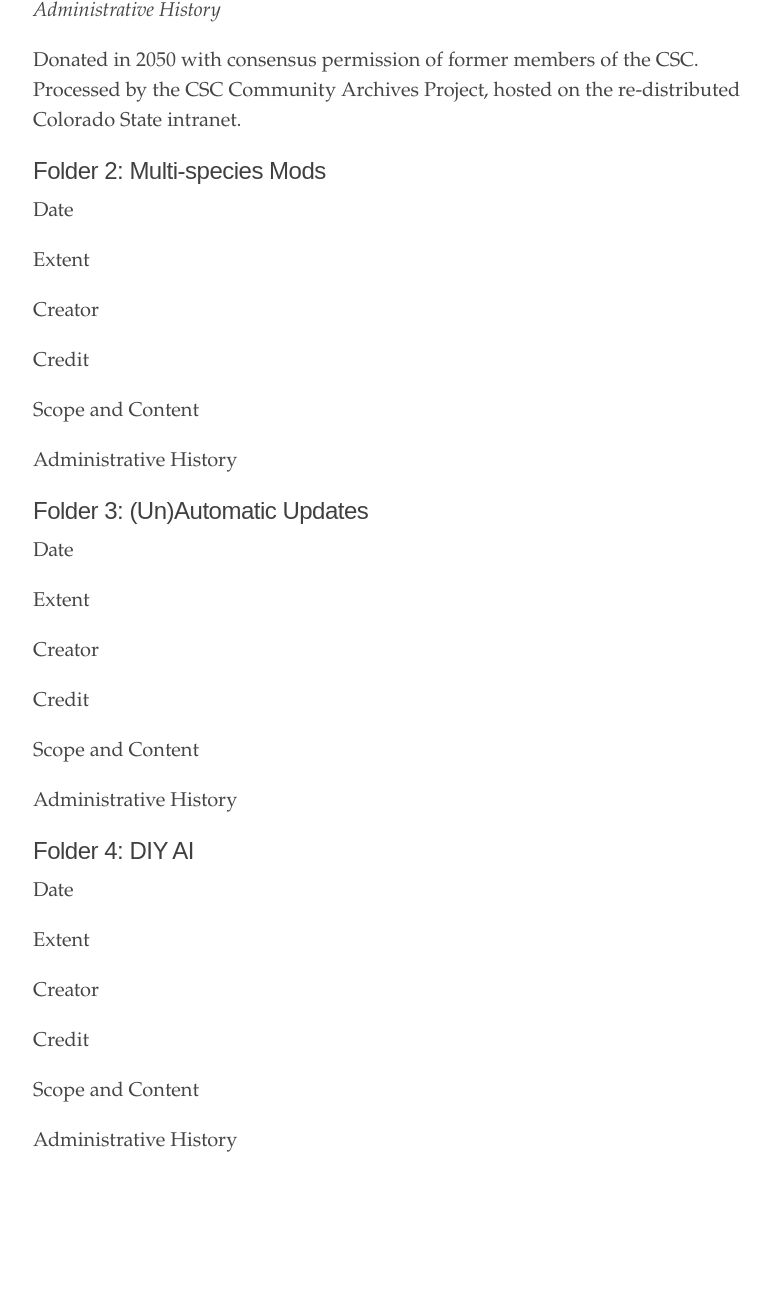
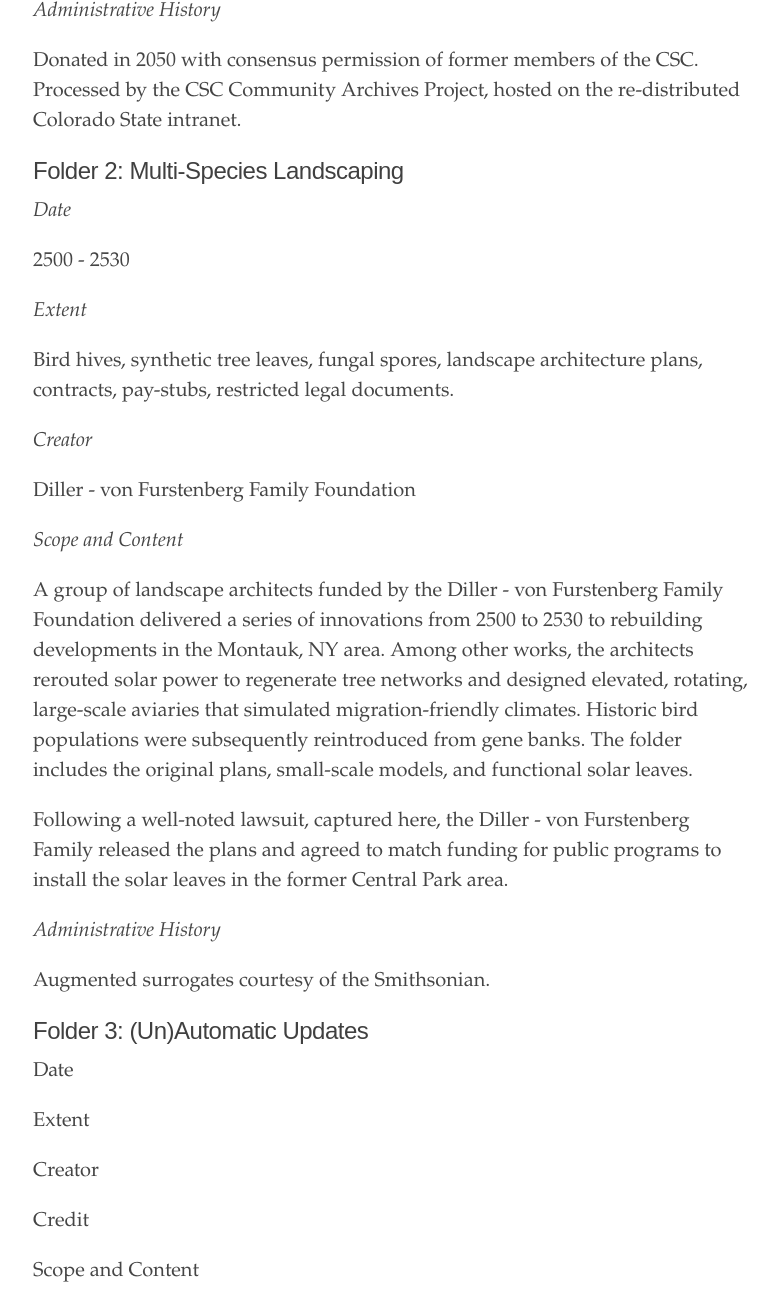
Before and after one commit to jfo-omalley/repairarch, a Jekyll site: the page built from _texts/computing.md, in a window 1280 px wide and 1400 px high, scrolled down 1543 px, cut to the strip 103-1400 px from the top of the window. Shown: the whole strip, without its empty margins (247-1025 px from the left). Built offline with Jekyll 4.4.1, drawn with Linux system fonts in a browser that asks for light colours; before the commit the page ends 2882 px from its top, so only the background shows below that.

Commit message:
Update computing.md

```diff
--- a/_texts/computing.md
+++ b/_texts/computing.md
@@ -50,20 +50,31 @@
 
 Donated in 2050 with consensus permission of former members of the CSC. Processed by the CSC Community Archives Project, hosted on the re-distributed Colorado State intranet.
 
-## Folder 2: Multi-species Mods
+## Folder 2: Multi-Species Landscaping
 
-Date
+*Date*
 
-Extent
+2500 - 2530
+
+*Extent*
+
+Bird hives, synthetic tree leaves, fungal spores, landscape architecture plans, contracts, pay-stubs, restricted legal documents.
+
+*Creator*
+
+Diller - von Furstenberg Family Foundation
+
+*Scope and Content*
+
+A group of landscape architects funded by the Diller - von Furstenberg Family Foundation delivered a series of innovations from 2500 to 2530 to rebuilding developments in the Montauk, NY area. Among other works, the architects rerouted solar power to regenerate tree networks and designed elevated, rotating, large-scale aviaries that simulated migration-friendly climates. Historic bird populations were subsequently reintroduced from gene banks. The folder includes the original plans, small-scale models, and functional solar leaves.
 
 
-Creator
 
-Credit
+Following a well-noted lawsuit, captured here, the Diller - von Furstenberg Family released the plans and agreed to match funding for public programs to install the solar leaves in the former Central Park area.
 
-Scope and Content
+*Administrative History*
 
-Administrative History
+Augmented surrogates courtesy of the Smithsonian.
 
 ## Folder 3: (Un)Automatic Updates
 
```
